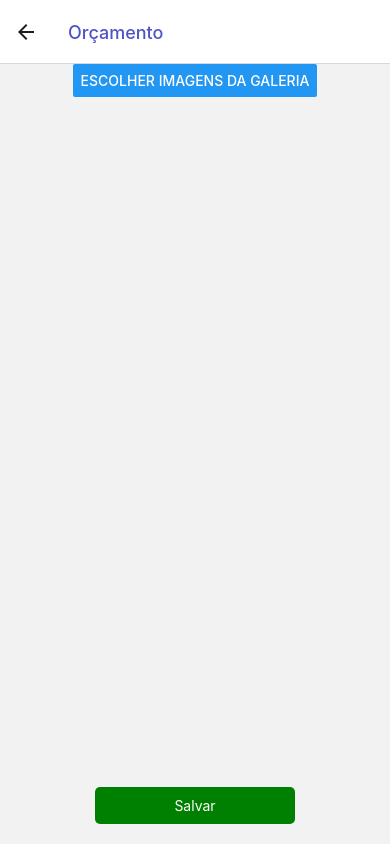
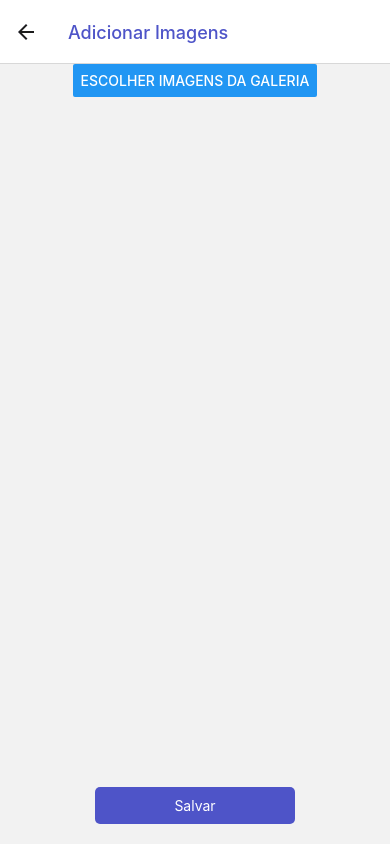
Before and after one commit to GustavoCosta07/App_SOS, a React Native app: screen /adicionarFotos in a window 390 px wide. Built offline with nearby package versions, Linux system fonts and the light colour scheme.

Commit message:
organizar imagens

```diff
--- a/App.js
+++ b/App.js
@@ -27,7 +27,7 @@ export default function App() {
           <Stack.Screen name="orcamento" component={orcamento} options={{ headerShown: true, title: 'Orçamento', headerTitleStyle: {color: "#4E54C8"} }} />
           <Stack.Screen name="osFinalizadaQuestion" component={osFinalizadaQuestion} options={{ headerShown: true, title: 'Orçamento', headerTitleStyle: {color: "#4E54C8"} }} />
           <Stack.Screen name="osFinalizadaConfirm" component={osFinalizadaConfirm} options={{ headerShown: true, title: 'Orçamento', headerTitleStyle: {color: "#4E54C8"} }} />
-          <Stack.Screen name="adicionarFotos" component={adicionarFotos} options={{ headerShown: true, title: 'Orçamento', headerTitleStyle: {color: "#4E54C8"} }} />
+          <Stack.Screen name="adicionarFotos" component={adicionarFotos} options={{ headerShown: true, title: 'Adicionar Imagens', headerTitleStyle: {color: "#4E54C8"} }} />
         </Stack.Navigator>
       </NavigationContainer>
     </UserProvider>
--- a/screens/adicionarFotos.js
+++ b/screens/adicionarFotos.js
@@ -1,6 +1,6 @@
 import * as ImagePicker from 'expo-image-picker';
 import React, { useState, useEffect } from 'react';
-import { Button, FlatList, Image, Modal, Text, TextInput, TouchableOpacity, View } from 'react-native';
+import { Button, FlatList, Image, Modal, Text, TextInput, TouchableOpacity, View, Keyboard, TouchableWithoutFeedback, StyleSheet } from 'react-native';
 import { MaterialIcons } from "@expo/vector-icons";
 
 export default function ImagePickerExample() {
@@ -34,6 +34,16 @@ export default function ImagePickerExample() {
     }
   };
 
+  const prepareDataForApi = () => {
+    // Mapeie o estado `images` para criar um array de objetos com as informações necessárias
+    const dataToSend = images.map((item) => ({
+      uri: item.uri,
+      description: item.description || '', // Se não houver descrição, definimos como uma string vazia
+    }));
+
+    return dataToSend;
+  };
+
   const updateDescription = (index, text) => {
     setImages((prevImages) =>
       prevImages.map((image, i) => (i === index ? { ...image, description: text } : image))
@@ -54,19 +64,60 @@ export default function ImagePickerExample() {
       updateDescription(selectedImageIndex, description);
       setModalVisible(false);
       setSelectedImageIndex(null);
+      Keyboard.dismiss();
     }
   };
 
+  const cancelDescription = () => {
+    setModalVisible(false);
+    setSelectedImageIndex(null);
+    setDescription('');
+    Keyboard.dismiss();
+  };
+
+  const uploadImages = async (images) => {
+    // Cria um objeto FormData
+    console.log('imagens', images)
+    const formData = new FormData();
+    images.forEach((image, index) => {
+      formData.append(`image${index}`, {
+        uri: image.uri,
+        name: `image${index}.jpg`,
+        type: 'image/jpeg',
+      });
+      formData.append(`description${index}`, image.description);
+    });
+
+    // Envia as imagens e descrições para o servidor
+    try {
+      const response = await fetch('https://grupofmv.app.br/api/v1/integracao/enviar_imagens', {
+        method: 'POST',
+        body: formData,
+        headers: {
+          'Content-Type': 'multipart/form-data',
+        },
+      });
+      const data = await response.json();
+      console.log(data);
+    } catch (error) {
+      console.error(error);
+    }
+  };
+
+
+
   const sendImagesToServer = () => {
-    // Aqui você pode escrever a lógica para enviar as imagens para o servidor
-    // Pode ser uma chamada de API, um POST para uma URL, etc.
-    // Certifique-se de implementar a lógica de envio do servidor aqui.
-    console.log('Enviando imagens para o servidor:', images);
-    // Limpar a lista de imagens após o envio, se necessário
+
+    const dataToSend = prepareDataForApi();
+
+    uploadImages(dataToSend)
+
+    console.log('Enviando imagens para o servidor:', dataToSend);
     setImages([]);
   };
 
   return (
+    <TouchableWithoutFeedback onPress={() => Keyboard.dismiss()}>
       <View style={{ flex: 1, alignItems: 'center', justifyContent: 'center' }}>
         <Button title="Escolher imagens da galeria" onPress={pickImages} />
         <FlatList
@@ -84,14 +135,14 @@ export default function ImagePickerExample() {
                   zIndex: 1,
                 }}
               >
-              <MaterialIcons name={"delete"} size={25} color="red" />
+                <MaterialIcons name={"delete"} size={25} color="#FF7F7F" />
               </TouchableOpacity>
               <View style={{ width: 100, height: 100 }}>
                 <Image source={{ uri: item.uri }} style={{ flex: 1, width: null, height: null }} />
               </View>
               <TouchableOpacity
                 style={{
-                backgroundColor: item.description ? 'blue' : 'yellow',
+                  backgroundColor: item.description ? '#4E54C8' : '#4E54C8',
                   padding: 5,
                   marginTop: 5,
                   borderRadius: 5,
@@ -108,6 +159,7 @@ export default function ImagePickerExample() {
           )}
         />
         <Modal visible={modalVisible} animationType="slide">
+          <TouchableWithoutFeedback onPress={() => Keyboard.dismiss()}>
             <View style={{ flex: 1, alignItems: 'center', justifyContent: 'center' }}>
               <Text>Adicionar/Editar Descrição:</Text>
               <TextInput
@@ -119,23 +171,40 @@ export default function ImagePickerExample() {
                 style={{
                   borderWidth: 1,
                   borderColor: 'gray',
-              width: 200,
-              height: 100,
+                  width: 300,
+                  height: 200,
                   marginTop: 10,
                   paddingHorizontal: 10,
-              borderRadius: 5,
+                  borderRadius: 10,
                 }}
               />
-          <Button title="Salvar" onPress={saveDescription} />
+
+              <View style={{ height: 10 }} />
+
+              <View style={{ flexDirection: 'row', justifyContent: 'space-between' }}>
+                <TouchableOpacity
+                  style={[styles.modalButton, { marginRight: 10 }]} // Adicione esta linha
+                  onPress={() => saveDescription()}
+                >
+                  <Text style={styles.modalButtonText}>SALVAR</Text>
+                </TouchableOpacity>
+                <TouchableOpacity
+                  style={[styles.modalButton, { marginLeft: 10 }]} // Adicione esta linha
+                  onPress={() => cancelDescription()}
+                >
+                  <Text style={styles.modalButtonText}>CANCELAR</Text>
+                </TouchableOpacity>
               </View>
+            </View>
+          </TouchableWithoutFeedback>
         </Modal>
         <TouchableOpacity
           style={{
-          backgroundColor: 'green',
+            backgroundColor: '#4E54C8',
             padding: 10,
             borderRadius: 5,
             marginTop: 20,
-          marginBottom: 20, // Adicione esta linha
+            marginBottom: 20,
             alignItems: 'center',
             width: 200,
           }}
@@ -143,7 +212,27 @@ export default function ImagePickerExample() {
         >
           <Text style={{ color: 'white' }}>Salvar</Text>
         </TouchableOpacity>
-
       </View>
+    </TouchableWithoutFeedback>
   );
 }
+
+const styles = StyleSheet.create({
+  container: {
+    flex: 1,
+    backgroundColor: '#fff',
+    padding: 20,
+  },
+  modalButton: {
+    backgroundColor: '#4E54C8',
+    borderRadius: 5,
+    paddingVertical: 12,
+    paddingHorizontal: 15,
+    alignItems: 'center'
+  },
+  modalButtonText: {
+    color: '#fff',
+    fontSize: 16,
+    fontWeight: 'bold',
+  },
+});
```
Lines whose indentation alone changed are shown as unchanged.
